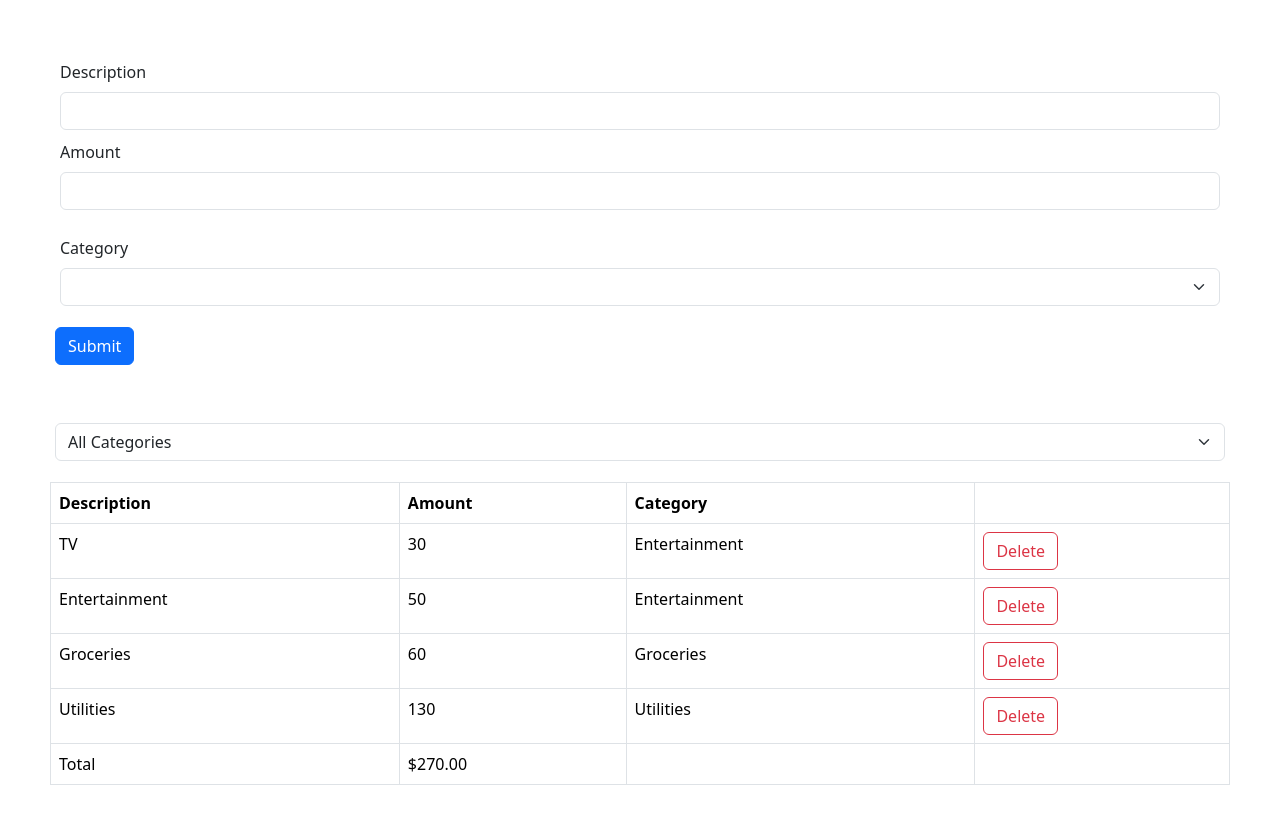
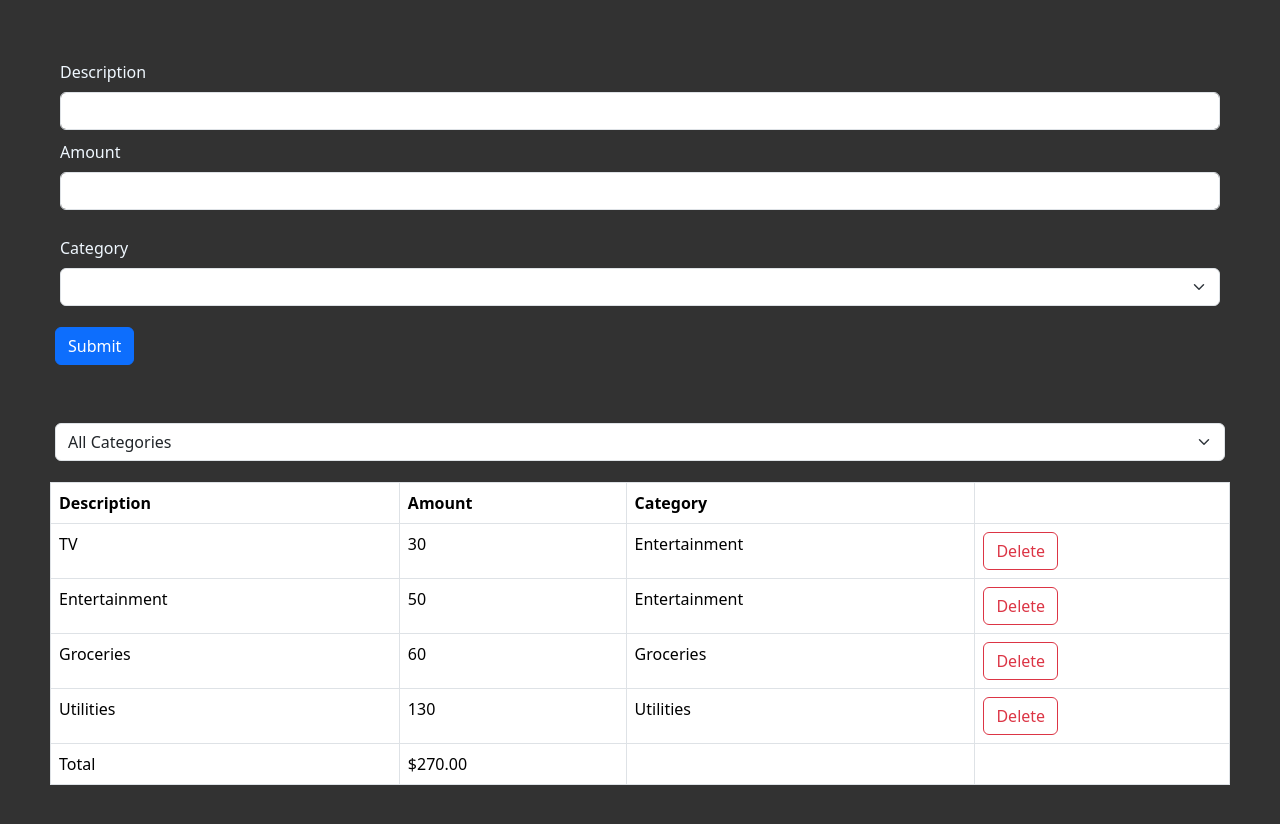
Before and after one commit to Mohamed-Adel-91/React-Form, a React (Vite) app: page / in a window 1280 px wide. Shown: the top 824 px of the page. Built offline with nearby package versions, Linux system fonts and the light colour scheme.

Commit message:
add dark-mode

```diff
--- a/src/index.css
+++ b/src/index.css
@@ -1,5 +1,7 @@
 body {
     padding: 40px;
+    background-color: rgb(50, 50, 50);
+    color: aliceblue;
 }
 
 div.button {
```
